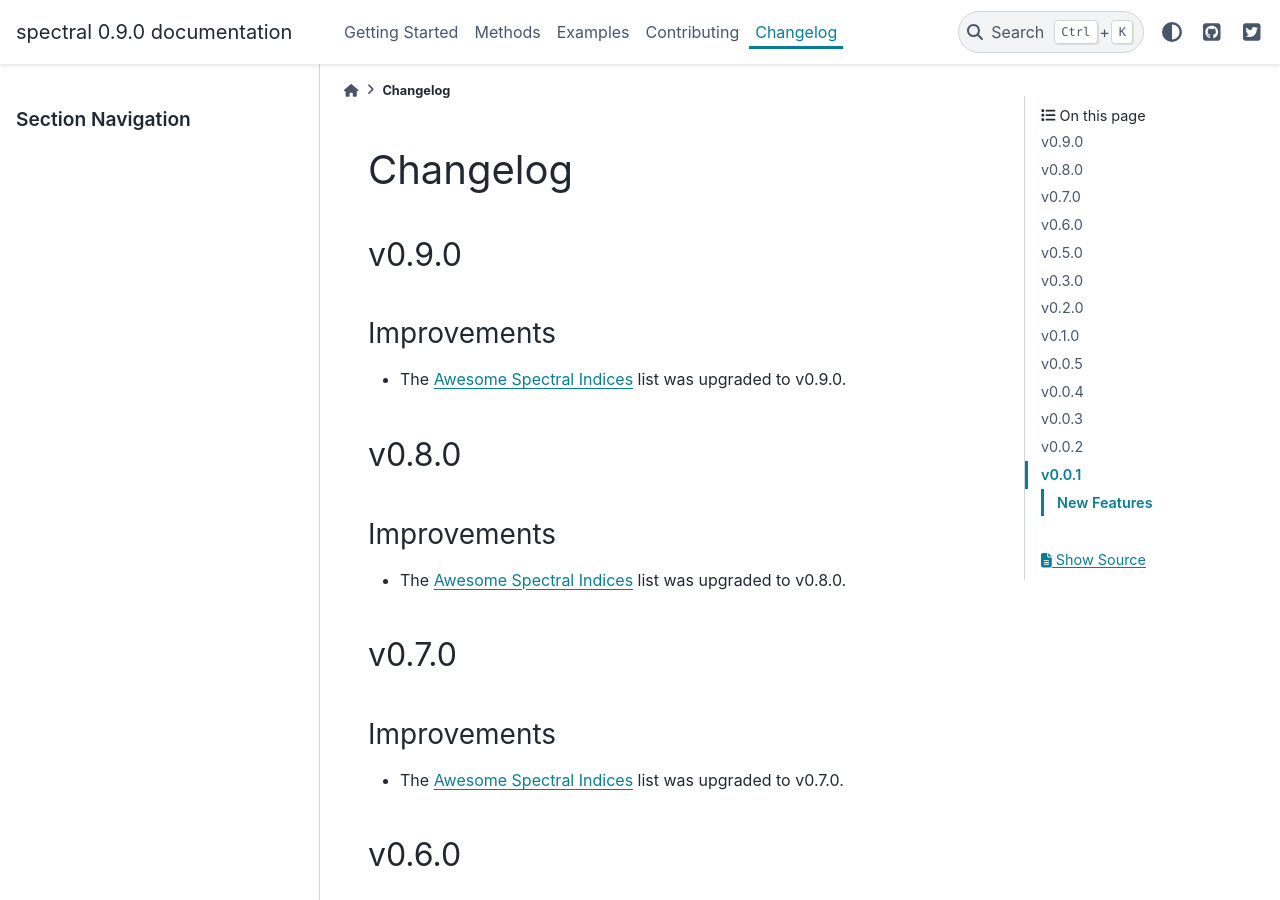
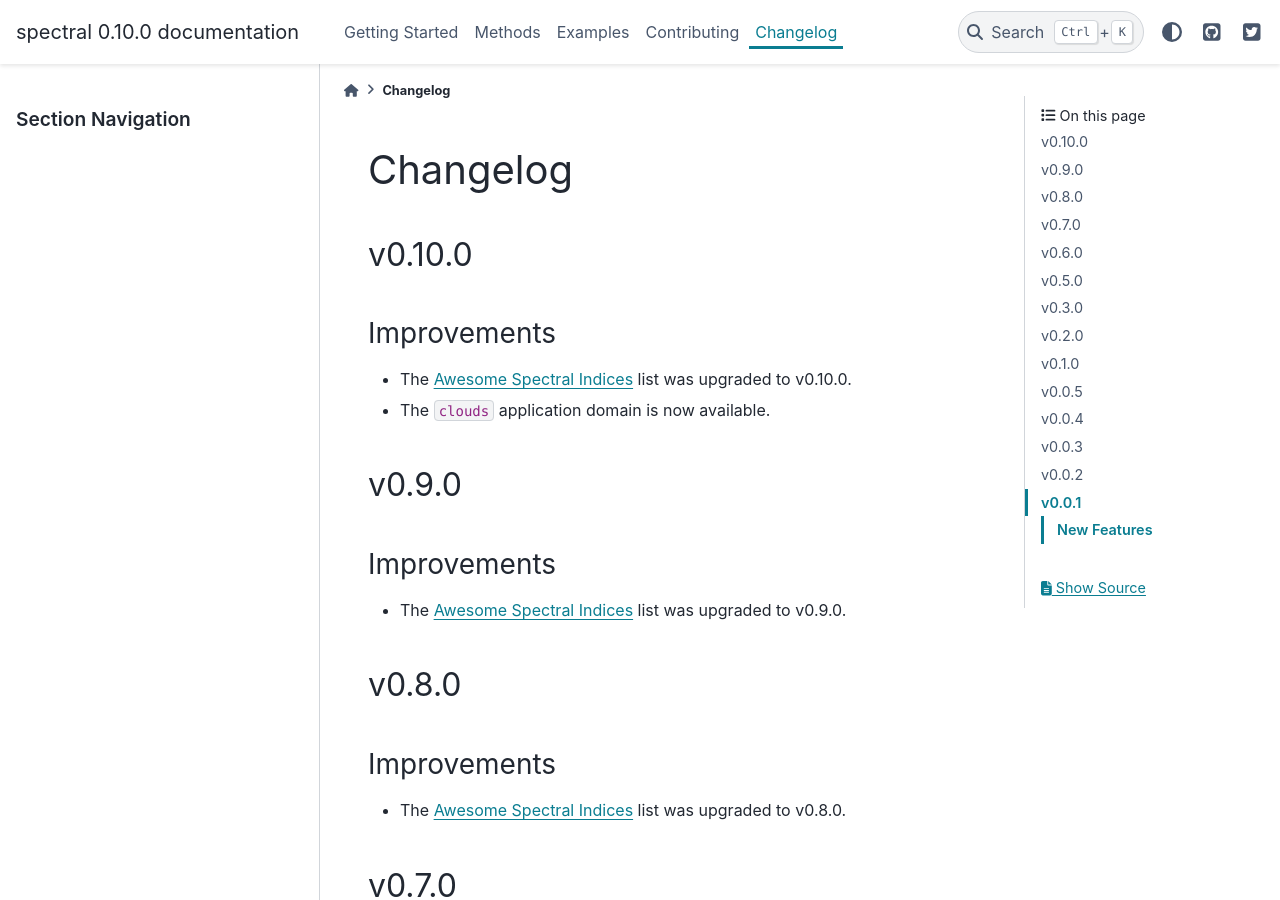
Before and after one commit to awesome-spectral-indices/spectral, a Sphinx documentation site: the page built from docs/changelog.rst, in a window 1280 px wide and 900 px high. Built offline with Sphinx 7.4.7 and the PyData theme 0.15.4, drawn with Linux system fonts in a browser that asks for light colours.

Commit message:
VERSION: 0.10.0

```diff
--- a/docs/changelog.rst
+++ b/docs/changelog.rst
@@ -1,5 +1,14 @@
 Changelog
 ============
+
+v0.10.0
+------
+
+Improvements
+~~~~~~~~~~~~
+
+- The `Awesome Spectral Indices <https://github.com/awesome-spectral-indices/awesome-spectral-indices>`_ list was upgraded to v0.10.0.
+- The :code:`clouds` application domain is now available.
 
 v0.9.0
 ------
--- a/docs/conf.py
+++ b/docs/conf.py
@@ -23,7 +23,7 @@ copyright = '2021, David Montero Loaiza'
 author = 'David Montero Loaiza'
 
 # The full version, including alpha/beta/rc tags
-release = '0.9.0'
+release = '0.10.0'
 
 
 # -- General configuration ---------------------------------------------------
--- a/docs/index.rst
+++ b/docs/index.rst
@@ -134,7 +134,7 @@ The available attributes of an index are:
 - :code:`formula`: Expression/formula of the index (e.g. :code:`"(G - N)/(G + N)"`).
 - :code:`bands`: List of required bands/parameters for the index computation (e.g. :code:`["N","G"]`).
 - :code:`reference`: Link to the index reference/paper/doi (e.g. :code:`"https://doi.org/10.1080/01431169608948714"`).
-- :code:`type`: Type/application of the index (e.g. :code:`"water"`).
+- :code:`application_domain`: Type/application of the index (e.g. :code:`"water"`).
 - :code:`date_of_addition`: Date of addition to the list (e.g. :code:`"2021-04-07"`).
 - :code:`contributor`: GitHub user link of the contributor (e.g. :code:`"https://github.com/davemlz"`).
 
```
Also changed, not shown: 1 other file.
